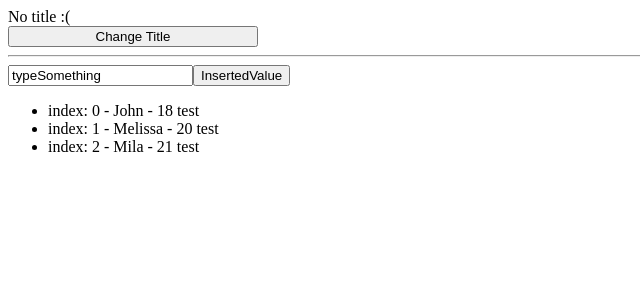
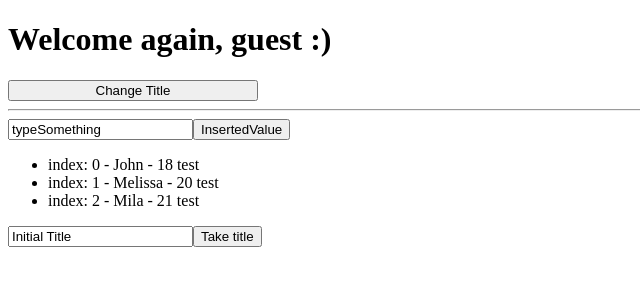
Before and after one commit to antoanparashkevov/Softuni-Angular, an Angular app in the folder Lab/Components/angular-app/: page / in a window 1280 px wide. Shown: the top 300 px of the page, without its empty margins (0-640 px from the left). Built offline with nearby package versions, Linux system fonts and the light colour scheme.

Commit message:
Custom Event Binding (Child-Parent communication)

```diff
--- a/Lab/Components/angular-app/src/app/app.module.ts
+++ b/Lab/Components/angular-app/src/app/app.module.ts
@@ -5,12 +5,14 @@ import { AppComponent } from './app.component';
 import { ProductsListComponent } from './products-list/products-list.component';
 import {FormsModule} from "@angular/forms";
 import { ProductItemComponent } from './product-item/product-item.component';
+import { TitleManagerComponent } from './title-manager/title-manager.component';
 
 @NgModule({
   declarations: [
     AppComponent,
     ProductsListComponent,
-    ProductItemComponent
+    ProductItemComponent,
+    TitleManagerComponent
   ],
   imports: [
     BrowserModule,
--- a/Lab/Components/angular-app/src/app/product-item/product-item.component.html
+++ b/Lab/Components/angular-app/src/app/product-item/product-item.component.html
@@ -1 +1 @@
-index: {{i}} - {{obj.name}} - {{obj.age}} {{customProperty}}
+<div>index: {{i}} - {{obj.name}} - {{obj.age}} {{customProperty}}</div>
--- a/Lab/Components/angular-app/src/app/products-list/products-list.component.html
+++ b/Lab/Components/angular-app/src/app/products-list/products-list.component.html
@@ -10,3 +10,6 @@
     <app-product-item [obj]="obj" [i]="i" customProperty="test"></app-product-item>
   </li>
 </ul>
+<div>
+  <app-title-manager (newTitle)="onTakeNewTitle($event)"></app-title-manager>
+</div>
--- a/Lab/Components/angular-app/src/app/products-list/products-list.component.ts
+++ b/Lab/Components/angular-app/src/app/products-list/products-list.component.ts
@@ -10,7 +10,7 @@ export class ProductsListComponent implements OnInit{
   title: string = 'Welcome to product-list component'
   inputValue: string | undefined = 'typeSomething'
   changeTitle: boolean | undefined = true
-  showTitle = false;
+  showTitle = true;
   @ViewChild('testRef', {static: true}) testRefValue!: ElementRef
   elements = [
     {
@@ -52,4 +52,9 @@ export class ProductsListComponent implements OnInit{
   ngOnInit() {
     console.log('Local Template Reference >>> ',this.testRefValue.nativeElement)
   }
+
+  onTakeNewTitle(inputData: { name: string } ) {
+    console.log('inputData', inputData)
+    this.title = inputData.name
+  }
 }
--- /dev/null
+++ b/Lab/Components/angular-app/src/app/title-manager/title-manager.component.html
@@ -0,0 +1,2 @@
+<input type="text" [(ngModel)]="titleName">
+<button (click)="takeTitle()">Take title</button>
--- /dev/null
+++ b/Lab/Components/angular-app/src/app/title-manager/title-manager.component.ts
@@ -0,0 +1,17 @@
+import {Component, EventEmitter, Output} from '@angular/core';
+
+@Component({
+  selector: 'app-title-manager',
+  templateUrl: './title-manager.component.html',
+  styleUrls: ['./title-manager.component.css']
+})
+export class TitleManagerComponent {
+  titleName: string = 'Initial Title';
+  @Output() newTitle = new EventEmitter<{ name: string }>()
+
+  takeTitle() {
+    this.newTitle.emit({
+      name: this.titleName
+    })
+  }
+}
```
Also changed, not shown: Lab/Components/angular-app/src/app/title-manager/title-manager.component.css (added).
